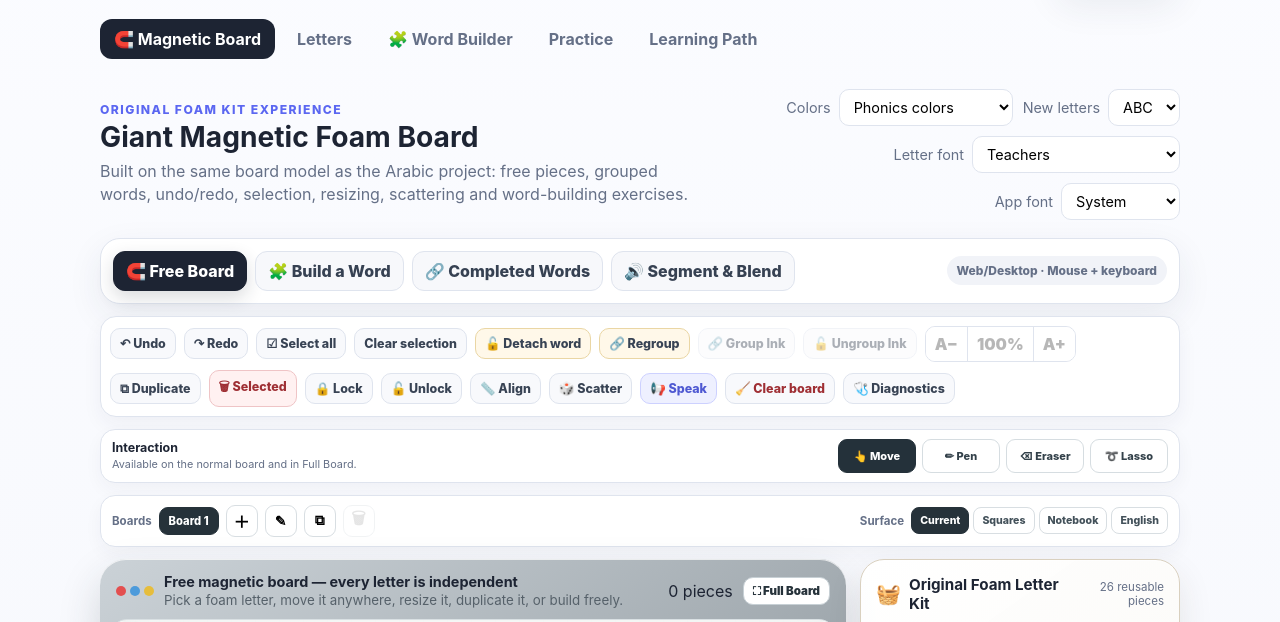
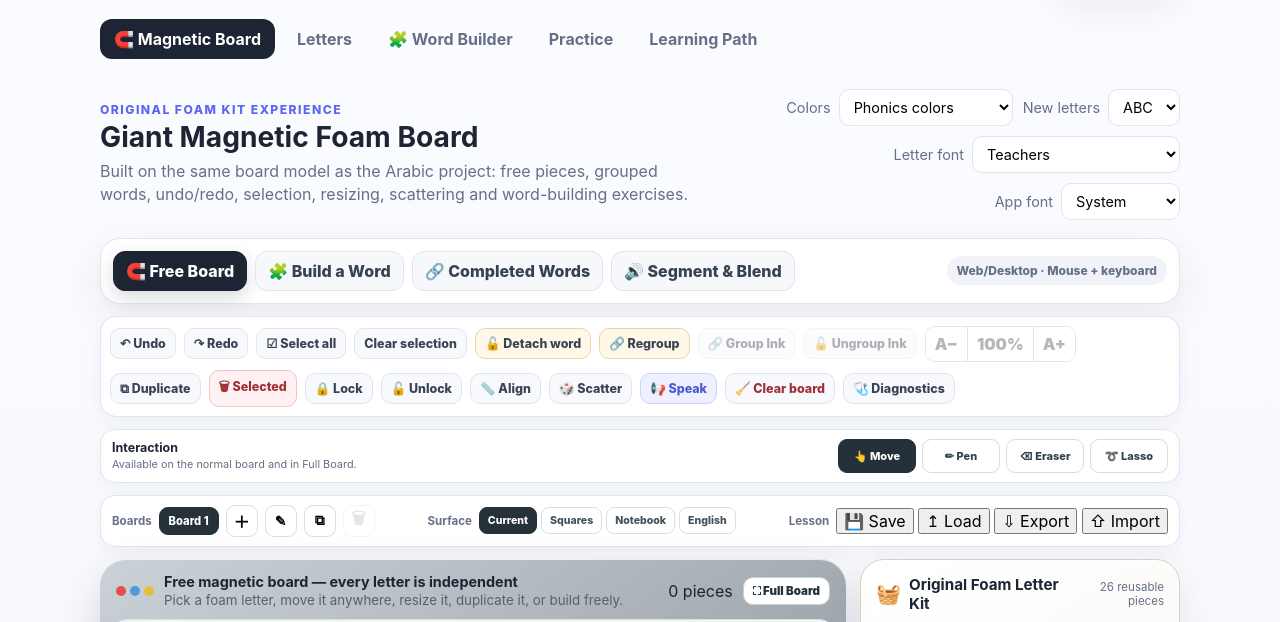
Before and after one commit to ibr7h/english-language-lab-exercise-engine, a plain HTML site: page index.html in a window 1280 px wide. Shown: the part 153-775 px from the top of the page. Drawn offline with Linux system fonts and the light colour scheme; a web font is replaced by a local one.

Commit message:
feat: add lesson save export import controls

```diff
--- a/index.html
+++ b/index.html
@@ -233,6 +233,16 @@
             <button type="button" data-board-surface="english">English</button>
           </div>
         </div>
+        <div class="english-board-manager-group lesson-group">
+          <strong>Lesson</strong>
+          <div class="lesson-actions" role="group" aria-label="Lesson file actions">
+            <button type="button" data-lesson-action="save" title="Save lesson on this device">💾 Save</button>
+            <button type="button" data-lesson-action="load" title="Load the saved lesson">↥ Load</button>
+            <button type="button" data-lesson-action="export" title="Export lesson file">⇩ Export</button>
+            <button type="button" data-lesson-action="import" title="Import lesson file">⇧ Import</button>
+          </div>
+        </div>
+        <input id="englishLessonImport" type="file" accept=".englishlab.json,.json,application/json" hidden />
       </div>
 
       <div class="english-board-layout">
@@ -387,6 +397,16 @@
           </div>
 
           <div class="workspace-tool-group">
+            <strong>Lesson</strong>
+            <div class="workspace-lesson-grid">
+              <button type="button" data-lesson-action="save">💾 Save</button>
+              <button type="button" data-lesson-action="load">↥ Load saved</button>
+              <button type="button" data-lesson-action="export">⇩ Export</button>
+              <button type="button" data-lesson-action="import">⇧ Import</button>
+            </div>
+          </div>
+
+          <div class="workspace-tool-group">
             <strong>Selected object</strong>
             <div class="workspace-action-grid">
               <button id="englishWorkspaceSideLock" type="button">🔒 Lock</button>
@@ -458,7 +478,7 @@
           <button id="englishCloseDiagnostics" type="button" class="secondary-btn">Close</button>
         </div>
         <div class="diagnostics-summary">
-          <span>App <strong id="englishDiagVersion">v0.21</strong></span>
+          <span>App <strong id="englishDiagVersion">v0.22</strong></span>
           <span>Platform <strong id="englishDiagPlatform">—</strong></span>
           <span>Board pieces <strong id="englishDiagPieces">0</strong></span>
         </div>
@@ -572,7 +592,7 @@
     <div id="dialogContent"></div>
   </dialog>
 
-  <footer><p>© 2026 Ibrahim Alneami — All Rights Reserved. · Version v0.21</p></footer>
+  <footer><p>© 2026 Ibrahim Alneami — All Rights Reserved. · Version v0.22</p></footer>
 
   <script src="src/data/content.js"></script>
   <script src="src/engine/exercise-engine.js"></script>
```
